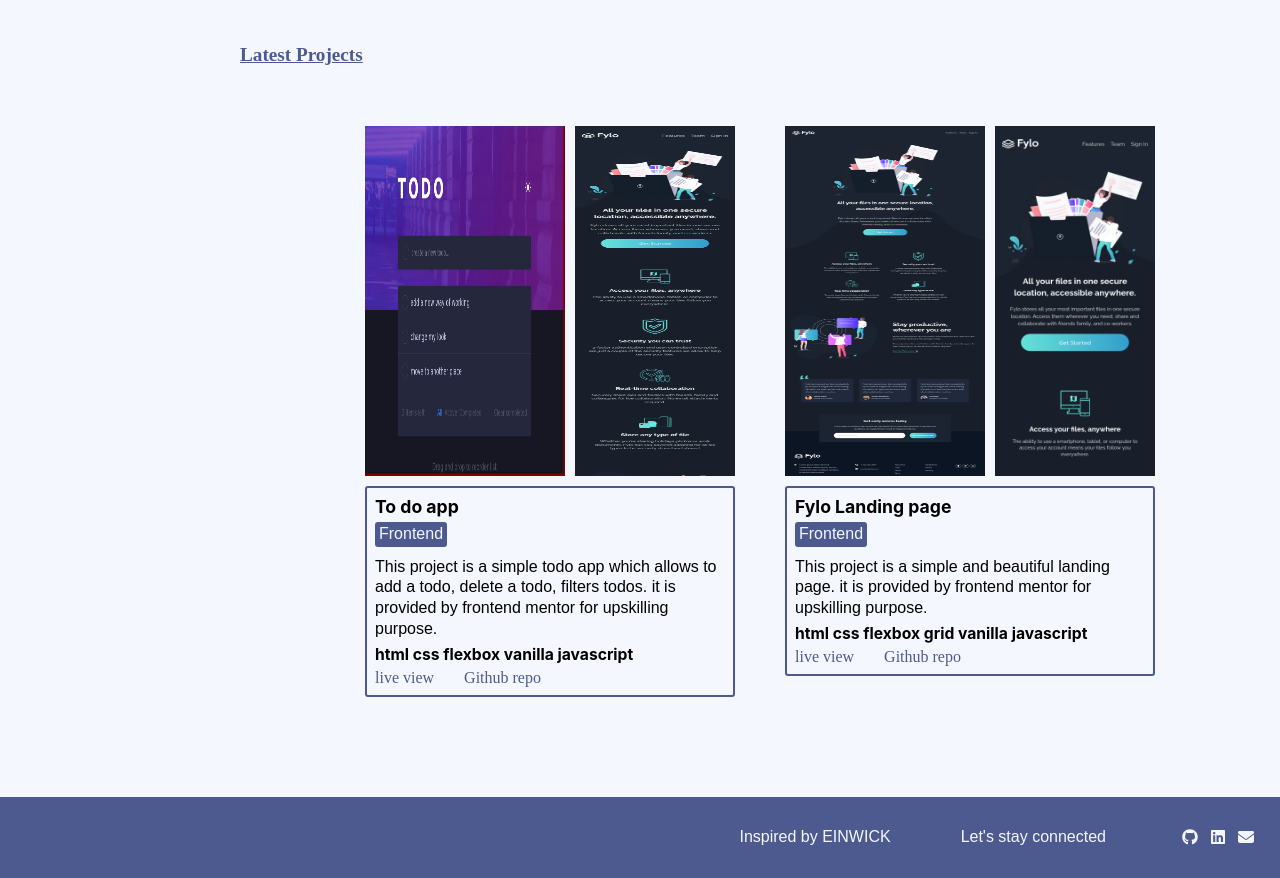
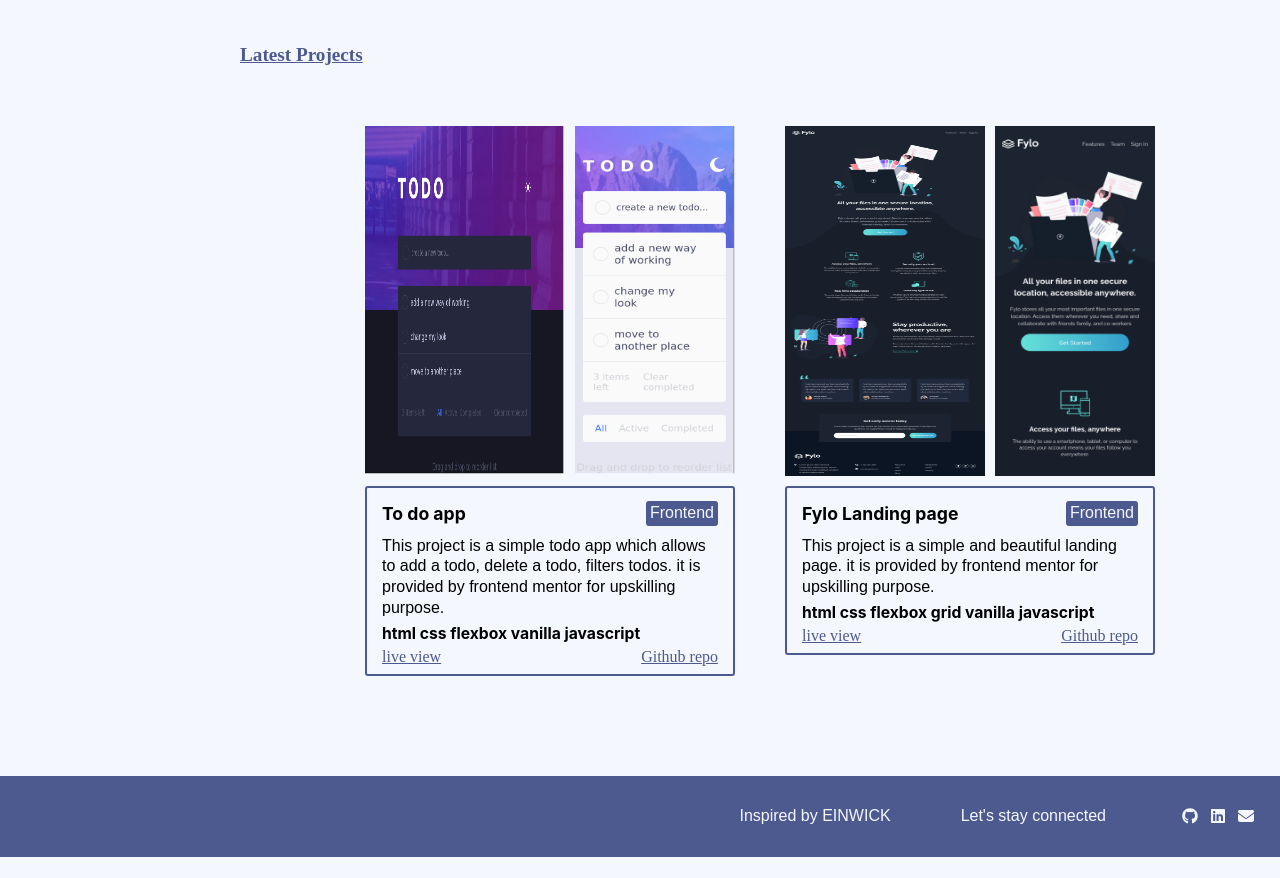
Before and after one commit to Jean-kassyl/kass-portofolio-v1, a React (Create React App) app: page / in a window 1280 px wide. Shown: the part 1060-1938 px from the top of the page. After the commit the page ends 1917 px from the top, so only its background shows below. Built offline with nearby package versions, Linux system fonts and the light colour scheme.

Commit message:
fix: display the correct image within each card

```diff
--- a/src/components/Home/index.scss
+++ b/src/components/Home/index.scss
@@ -155,6 +155,7 @@
                 background-color: $primary-color;
                 padding-right: 20px;
                 padding-block: 10px;
+                margin-bottom: 10px;
 
                 p {
                     color: $secondary-color;
--- a/src/components/Project/index.scss
+++ b/src/components/Project/index.scss
@@ -100,11 +100,11 @@
         flex-direction: column;
 
         .title {
-            padding-right: 0;
+            padding-left: 30px;
         }
 
         .content {
-            padding: 0 22px;
+            padding: 0 21px;
 
             .input-block {
 
--- a/src/components/common/ProjectCard/index.js
+++ b/src/components/common/ProjectCard/index.js
@@ -19,8 +19,11 @@
                 </div>
             </div>
             <div className="textBlock">
-                <h4>{info.projectTitle}</h4>
-                <p className="item">{info.category}</p>
+                <div class='project-title'>
+                    <h4>{info.projectTitle}</h4>
+                    <p className="item">{info.category}</p>
+                </div>
+
                 <p>{info.description}</p>
                 <ul>
                     <li>{info.tools.join(' ')}</li>
--- a/src/components/common/ProjectCard/index.scss
+++ b/src/components/common/ProjectCard/index.scss
@@ -15,7 +15,7 @@
 
             &.desktop {
                 width: 200px;
-                background-color: maroon;
+
 
                 img {
                     width: 100%;
@@ -25,7 +25,7 @@
 
             &.mobile {
                 width: 160px;
-                background-color: blue;
+
 
                 img {
                     width: 100%;
@@ -36,11 +36,17 @@
     }
 
     .textBlock {
-        padding: 8px;
+        padding: 8px 15px;
         width: 370px;
         border: 2px solid #4d5a8f;
         border-radius: 3px;
 
+
+        .project-title {
+            display: flex;
+            align-items: center;
+            justify-content: space-between;
+        }
         h4 {
             font-size: 1.1rem;
 
@@ -58,7 +64,11 @@
 
         .links {
             display: flex;
-            gap: 30px;
+            justify-content: space-between;
+
+            a {
+                text-decoration: underline;
+            }
         }
 
         .item {
```
Also changed, not shown: public/images/todo-mob.png.
